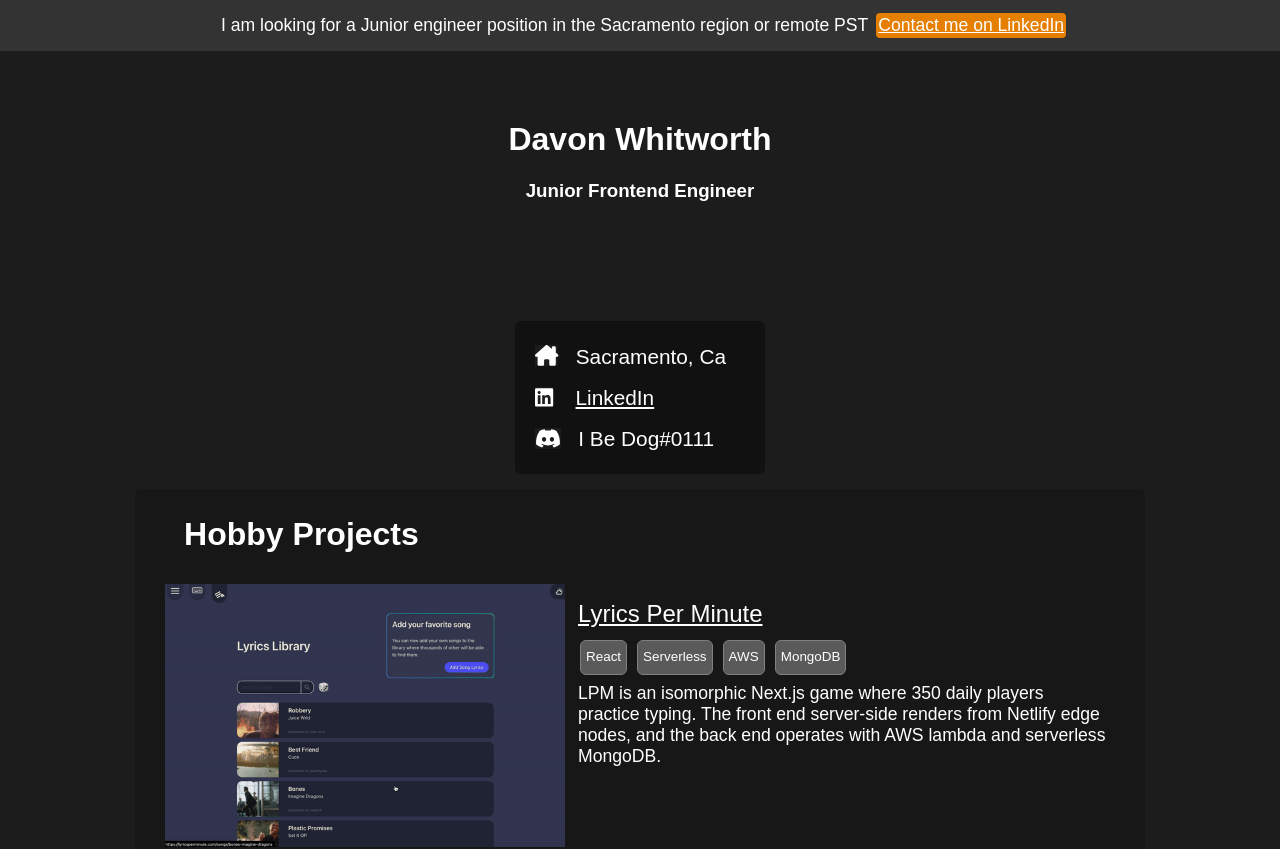
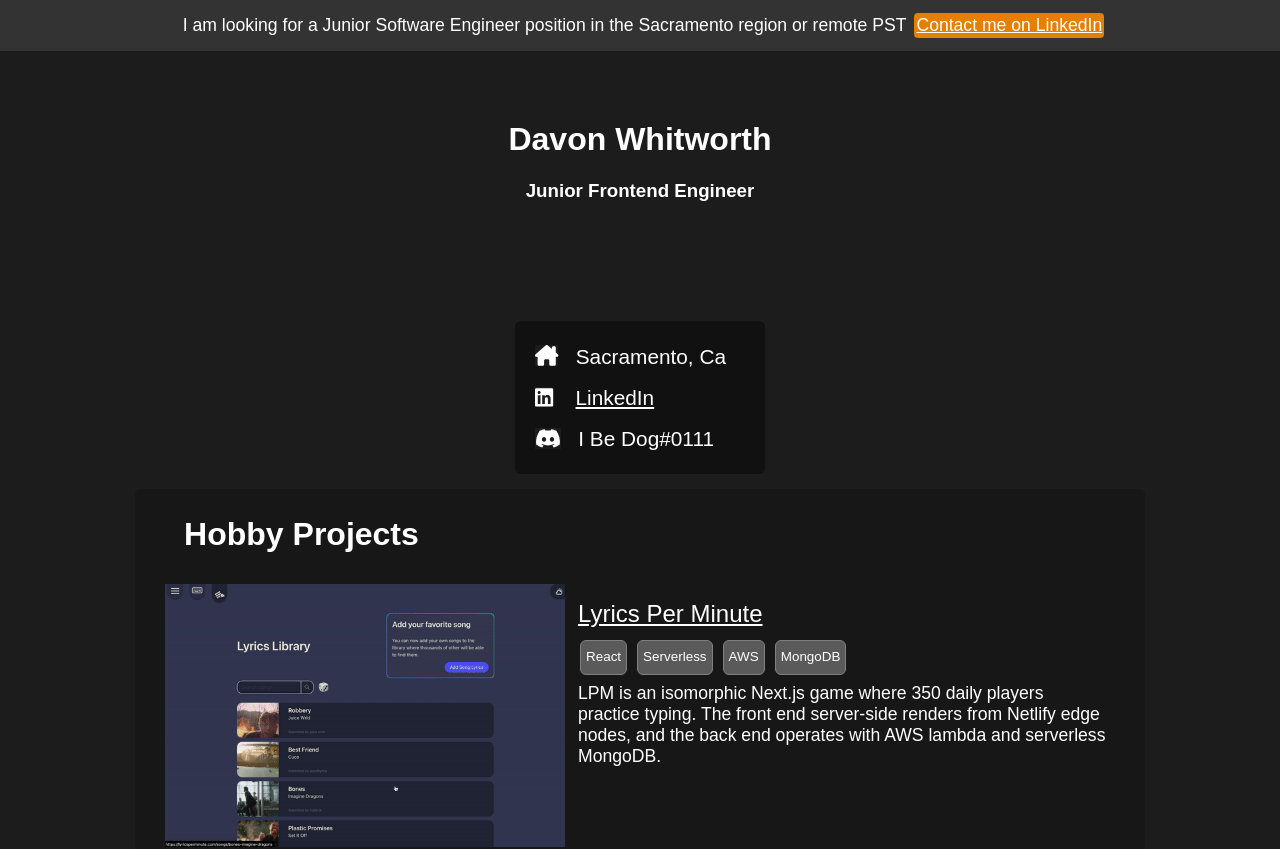
Before and after one commit to DavonWhitworth/davon-whitworth, a React (Create React App) app: page / in a window 1280 px wide. Shown: the top 849 px of the page. Built offline with nearby package versions, Linux system fonts and the light colour scheme.

Commit message:
rewording

```diff
--- a/src/components/headbanner.js
+++ b/src/components/headbanner.js
@@ -39,8 +39,8 @@
   return (
     <Banner>
       <Bannertext>
-        I am looking for a Junior engineer position in the Sacramento region or
-        remote PST
+        I am looking for a Junior Software Engineer position in the Sacramento
+        region or remote PST
         <LinkedInbutton
           target="_blank"
           href="https://www.linkedin.com/in/davon-whitworth-317b301a9/"
```
